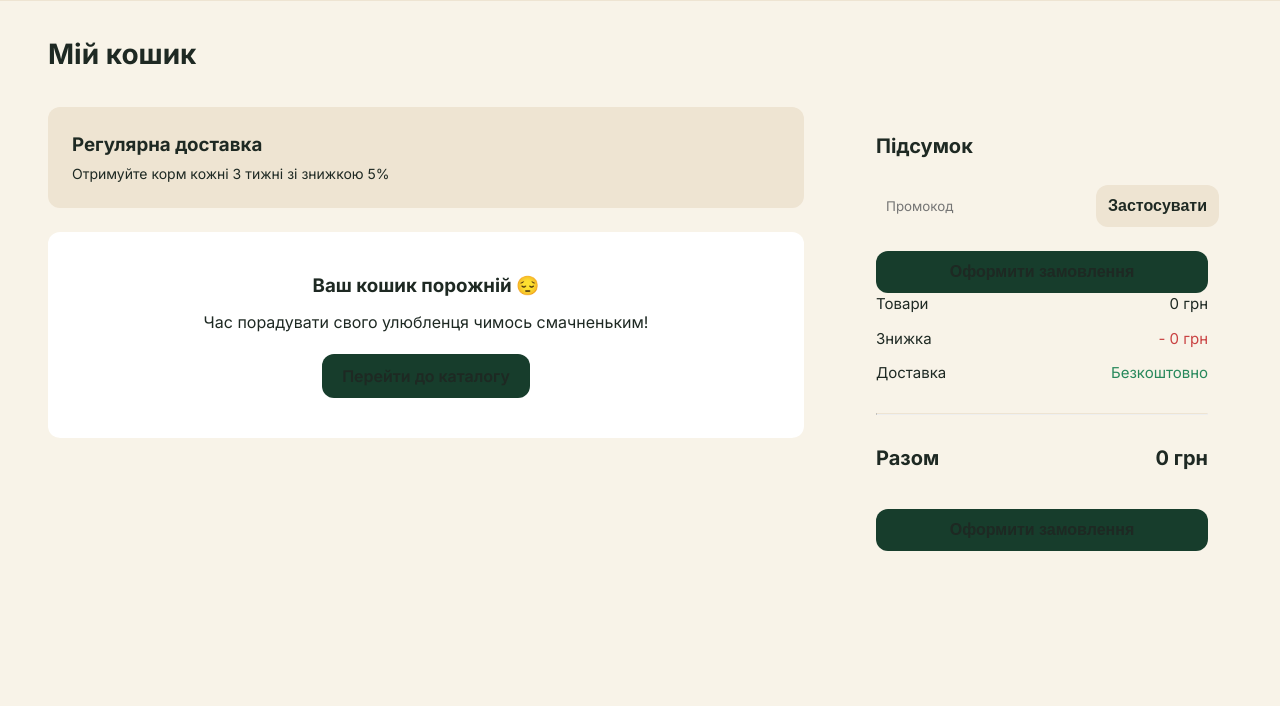
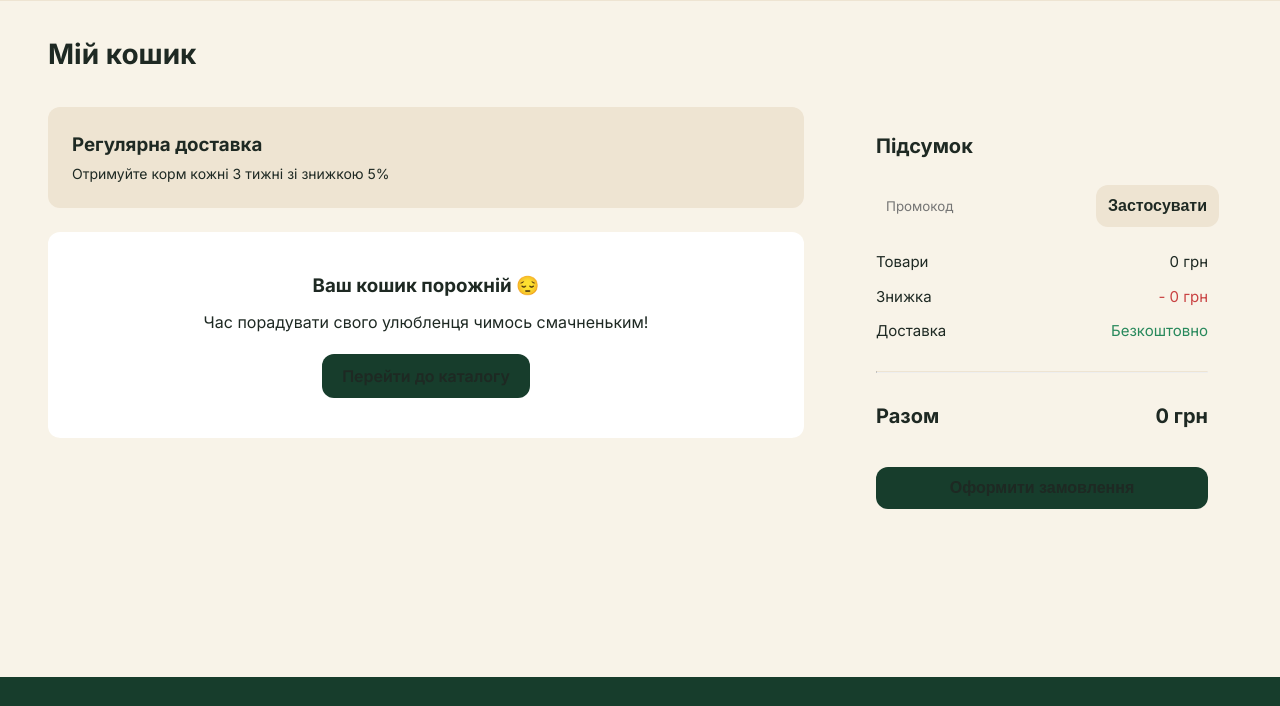
Before and after one commit to Taynerus/zoodim, a plain HTML site: page cart.html in a window 1280 px wide. Shown: the part 73-779 px from the top of the page. Drawn offline with Linux system fonts and the light colour scheme.

Commit message:
Refactor checkout button in cart.html
Updated the checkout button to have a specific ID and adjusted its style.

```diff
--- a/cart.html
+++ b/cart.html
@@ -71,8 +71,6 @@
                         <input type="text" id="promo-input" placeholder="Промокод">
                         <button class="btn btn-secondary" id="promo-btn">Застосувати</button>
                     </div>
-                        <!-- ... підсумкові суми ... -->
-                    <button class="btn btn-primary" id="checkout-btn" style="width: 100%; margin-top: 16px;">Оформити замовлення</button>
                     <div class="summary-details">
                        <div class="summary-row">
                             <span>Товари</span>
@@ -91,7 +89,7 @@
                             <span>Разом</span>
                             <span id="cart-final-price">0 грн</span>
                         </div>
-                    <button class="btn btn-primary" style="margin-top: var(--spacing-md);">Оформити замовлення</button>
+                    <button class="btn btn-primary" id="checkout-btn" style="width: 100%; margin-top: var(--spacing-md);">Оформити замовлення</button>
                 </aside>
             </div>
         </div>
```
